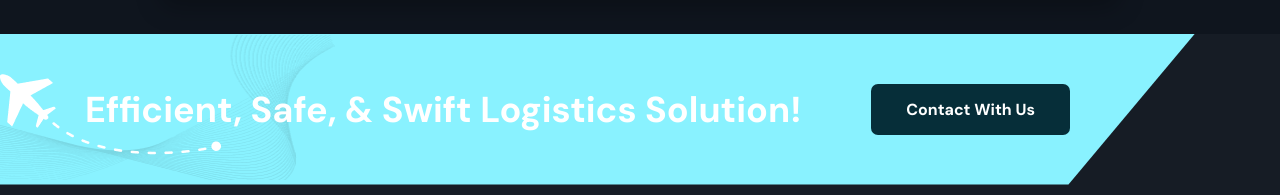
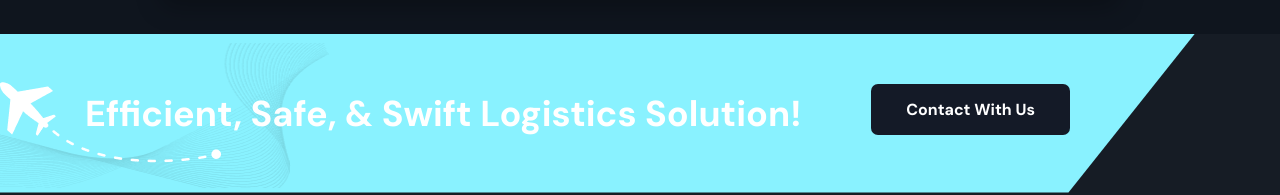
Before and after one commit to NabihAttar/ALWAFA-Website, a Next.js app: page /track in a window 1280 px wide. Shown: the part 1859-2054 px from the top of the page. Built offline with nearby package versions, Linux system fonts and the light colour scheme.

Commit message:
Update latest version

```diff
--- a/components/layout/footer/Footer2.js
+++ b/components/layout/footer/Footer2.js
@@ -28,8 +28,8 @@ export default function Footer2() {
                                 <h2>Efficient, Safe, & Swift Logistics Solution!</h2>
                             </div>
 
-                            <div className="btn-box">
-                                <Link className="thm-btn" href="contact" style={{ color: "white" }}>Contact with Us
+                            <div className="why-choose-one__form-btn" >
+                                <Link className="thm-btn" href="contact" style={{ color: "white", backgroundColor:"#141a27" }}>Contact with Us
                                     {/* <i className="icon-right-arrow21"></i> */}
                                     <span className="hover-btn hover-bx"></span>
                                     <span className="hover-btn hover-bx2"></span>
```
